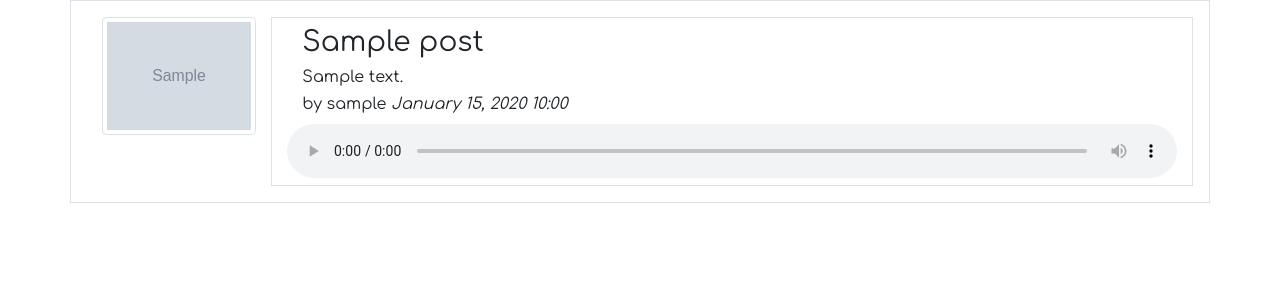
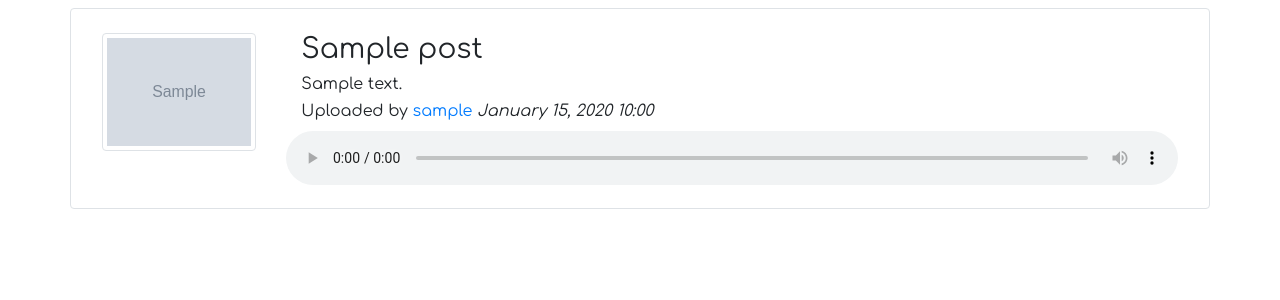
Before and after one commit to KenSerikawa/musicblog, a Symfony app: template templates/post/index.html.twig in a window 1280 px wide. Shown: the top 300 px of the page. Run offline with Twig, Linux system fonts and the light colour scheme; the template is opened without the code that fills it: most values are stand-ins (such as "Sample title", 1, 10 or a date in 2020); grey boxes marked "Sample" are stand-in pictures; some libraries are stand-ins or nearby versions; some web fonts are replaced.

Commit message:
Fix bootstrap grid

```diff
--- a/templates/post/index.html.twig
+++ b/templates/post/index.html.twig
@@ -5,10 +5,10 @@
 {% block body %}
 
 {% for post in posts %}
-    <div class="p-3 row border">
+    <div class="p-3 row border  rounded mt-2">
         <div class="col-2">
 
-            <img class="img-thumbnail"
+            <img class="img-thumbnail mt-2"
             {% if post.imagename is null %}
             src="{{asset('/default/track-img.jpg')}}" alt="default image"
             {% else %}
@@ -17,7 +17,7 @@
             >
 
         </div>
-        <div class="col-10 border">
+        <div class="col-10 ">
 
             <div class="col-8 mt-2">
                 <p class="h3">
@@ -28,7 +28,10 @@
                 </p>
                 {% if post.user is null %}
                 {% else %}
-                <p class="h6"> by {{post.user.nickname}}
+                <p class="h6">
+                    Uploaded by
+                    <a href="{{path('user.profile', {id: post.user.id})}}">{{post.user.nickname}}
+                    </a>
                     <em>{{post.createdAt|date()}}</em>
                 </p>
                 {% endif %}
```
Also changed, not shown: templates/post/form.html.twig (+8 -4 lines).
